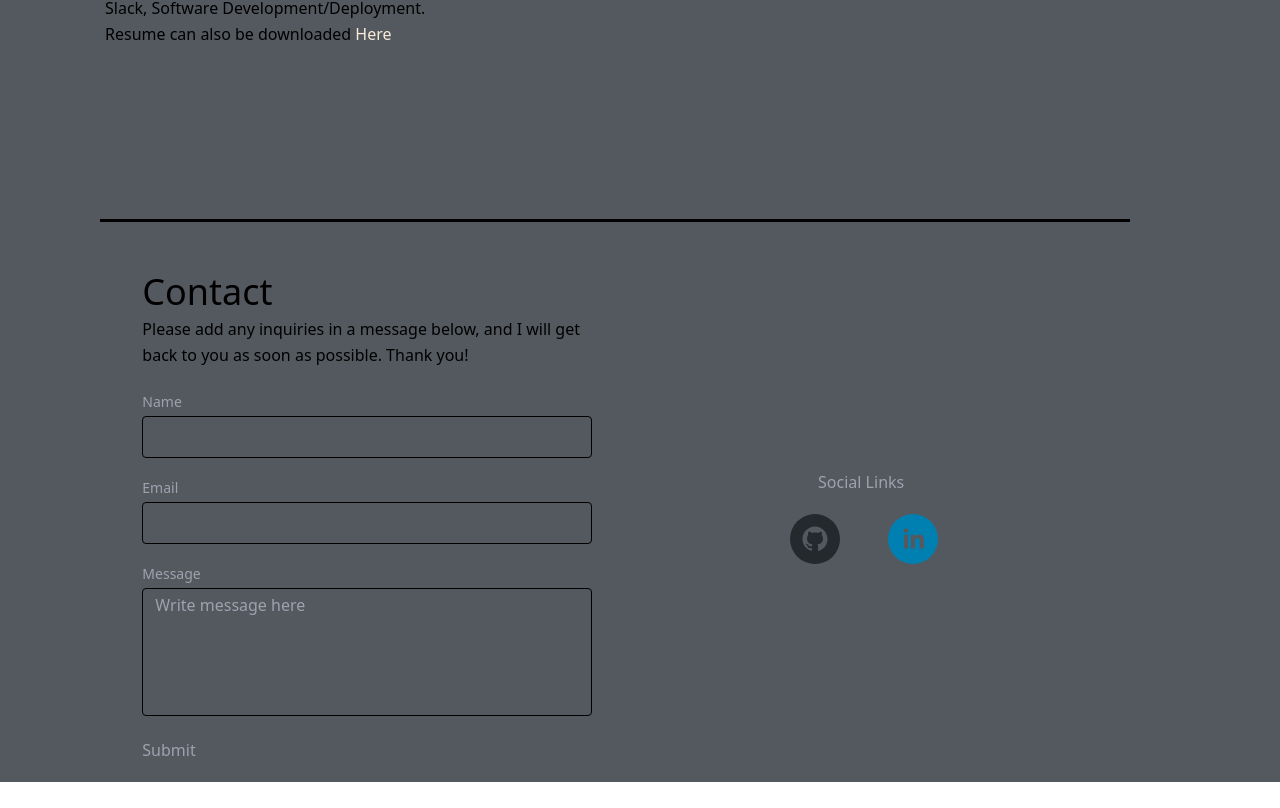
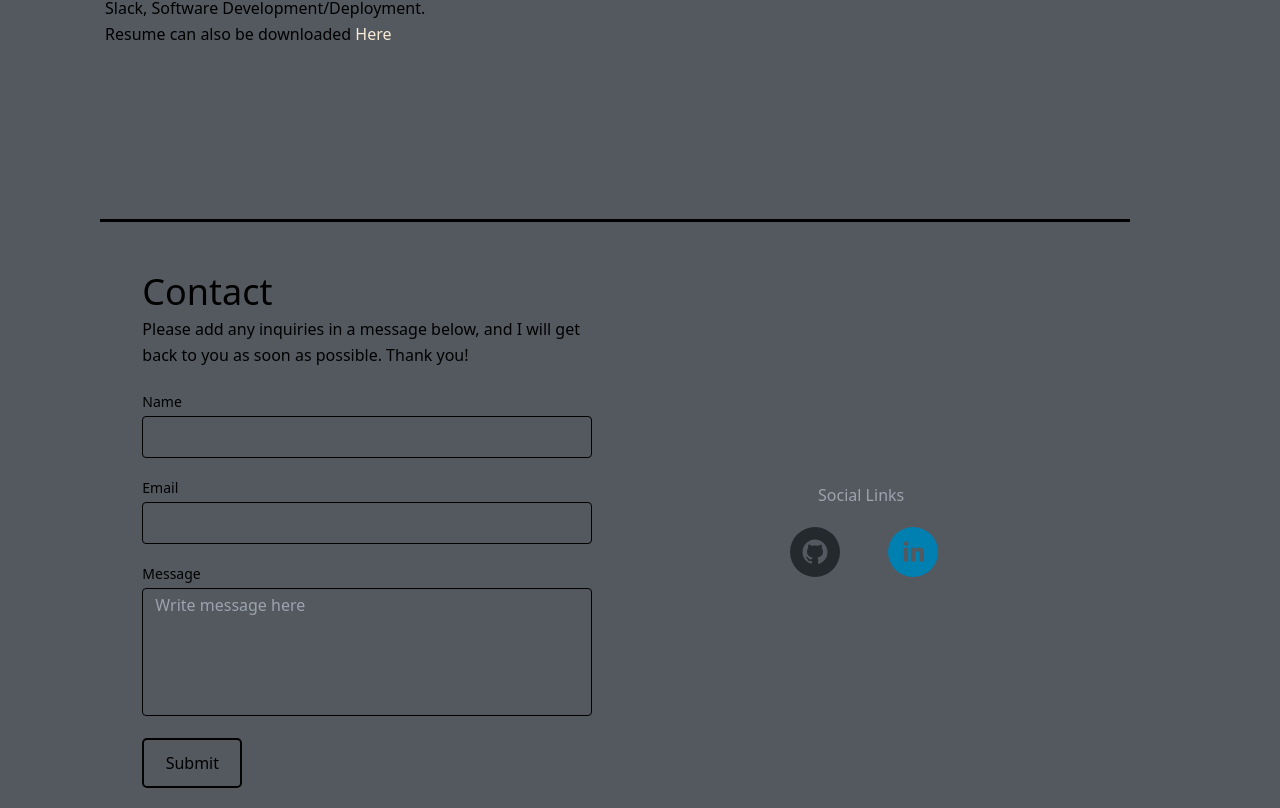
Before and after one commit to LuisChevere/portfolio-react, a React (Create React App) app: page / in a window 1280 px wide. Shown: the part 1920-2728 px from the top of the page. Before the commit the page ends 2702 px from the top, so only its background shows below. Built offline with nearby package versions, Linux system fonts and the light colour scheme.

Commit message:
added css to form and button

```diff
--- a/src/index.css
+++ b/src/index.css
@@ -131,6 +131,24 @@ p {
 .form{
    width: 500px;
    padding-right: 50px;
+   color: black;
+   background-color: #54595f;
+}
+
+#btn{
+    border-radius: 5px;
+    color: black;
+    width: 100px;
+    height: 50px;
+    background-color: #54595f;
+  color: black;
+  border: 2px solid #030303;
+  transition-duration: 0.4s;
+}
+
+#btn:hover {
+    background-color: black;
+    color: #54595f;
 }
 
 .socials{
```
